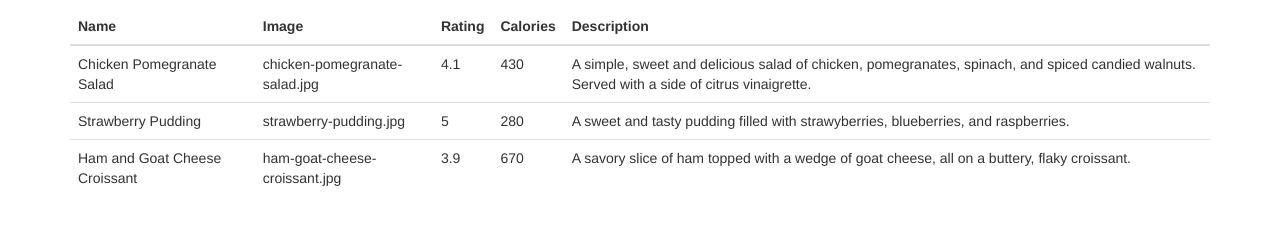
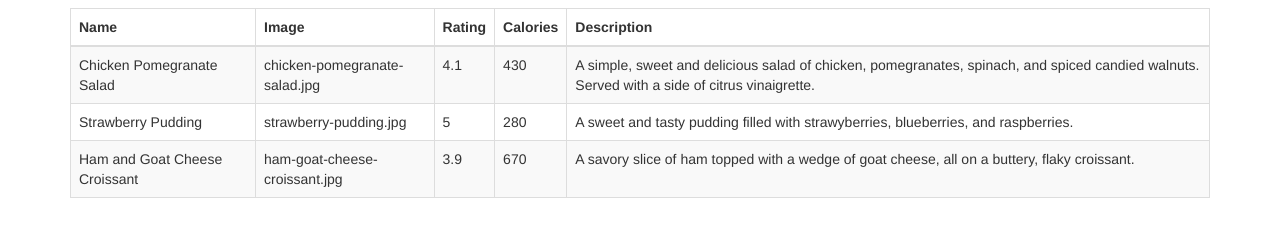
Before and after one commit to rwenor/FEF-UdaciMeals-Backbone, a website: page index.html in a window 1280 px wide. Shown: the part 62-298 px from the top of the page. Drawn offline with nearby package versions, Linux system fonts and the light colour scheme.

Commit message:
add table styling

```diff
--- a/index.html
+++ b/index.html
@@ -13,7 +13,7 @@
     <div class="container">
 	<h1>UdaciMeals - Choose your stomach-filler!</h1>
 
-	<table class="table">
+	<table class="table table-striped table-bordered table-hover">
 	    <thead>
 		<tr>
 		    <th>Name</th>
```
